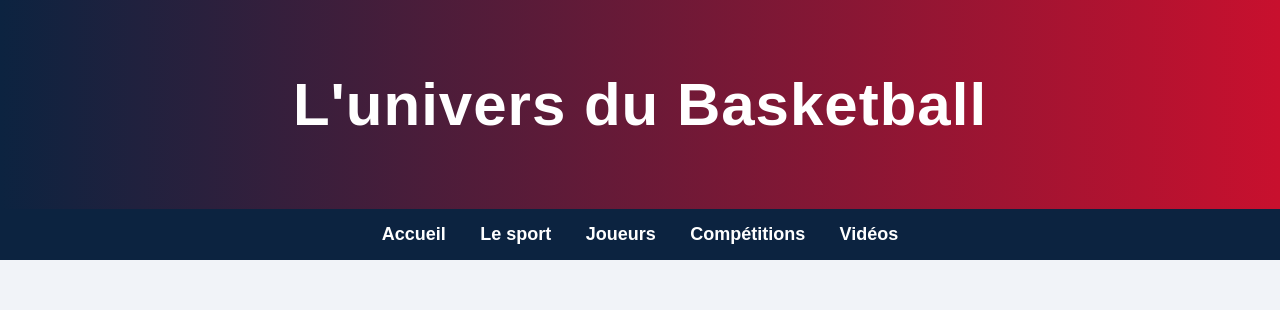
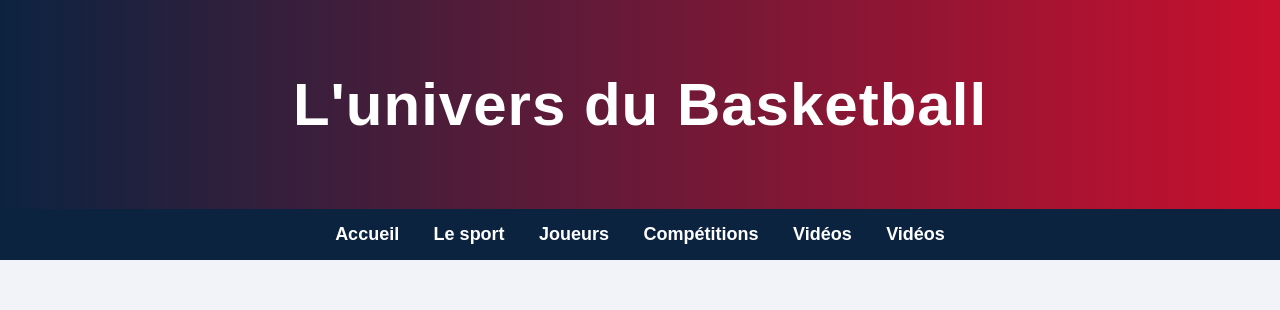
Before and after one commit to steeve-drive/site-basketball, a plain HTML site: page index.html in a window 1280 px wide. Shown: the top 310 px of the page. Drawn offline with Linux system fonts and the light colour scheme.

Commit message:
Update index.html

```diff
--- a/index.html
+++ b/index.html
@@ -19,6 +19,7 @@
    <a href="joueurs.html">Joueurs</a>
    <a href="competitions.html">Compétitions</a>
    <a href="video.html">Vidéos</a>
+    <a href="contact.html">Vidéos</a>
 </nav>
 
 <main>
```
